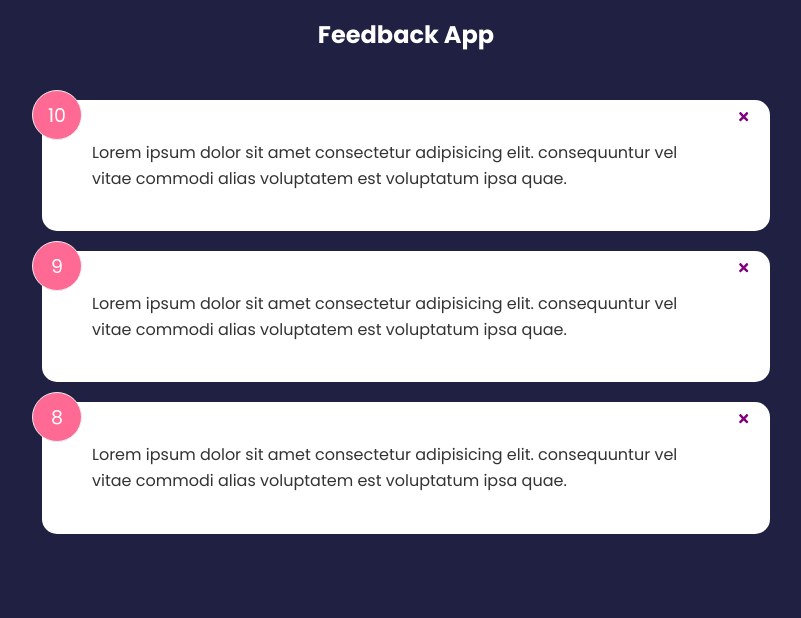
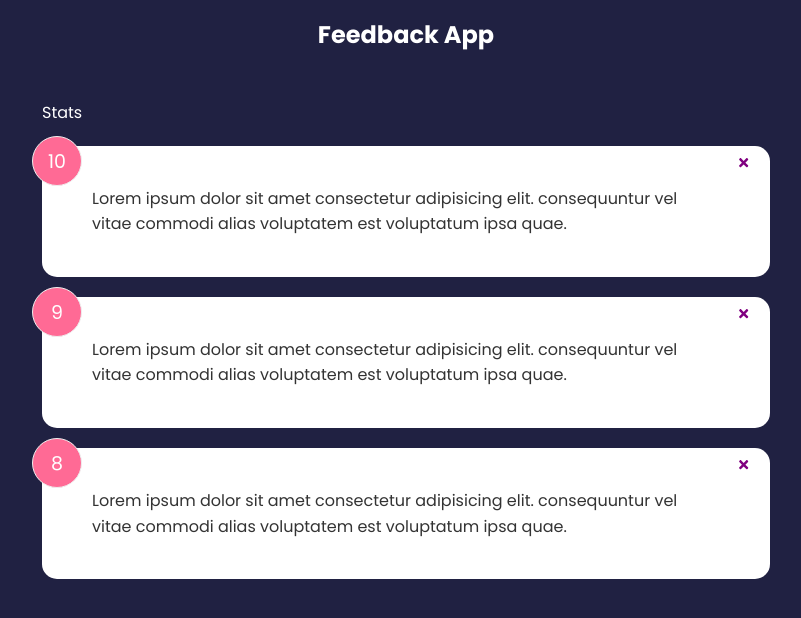
Before and after one commit to nameelza/feedback-app, a React (Create React App) app: page / in a window 1280 px wide. Shown: the top 618 px of the page, without its empty margins (234-1035 px from the left). Built offline with nearby package versions, Linux system fonts and the light colour scheme.

Commit message:
feedbackStats

```diff
--- a/src/App.js
+++ b/src/App.js
@@ -2,6 +2,7 @@ import { useState } from "react";
 import FeedbackData from "./data/feedbackData";
 import Header from "./components/Header";
 import FeedbackList from "./components/FeedbackList";
+import FeedbackStats from "./components/FeedbackStats";
 
 function App() {
   const [feedback, setFeedback] = useState(FeedbackData);
@@ -16,6 +17,7 @@ function App() {
     <>
       <Header />
       <div className="container">
+        <FeedbackStats feedback={feedback}/>
         <FeedbackList feedback={feedback} handleDelete={deleteFeedback}/>
       </div>
     </>
--- /dev/null
+++ b/src/components/FeedbackStats.jsx
@@ -0,0 +1,5 @@
+function FeedbackStats() {
+  return <div>Stats</div>;
+}
+
+export default FeedbackStats;
```
